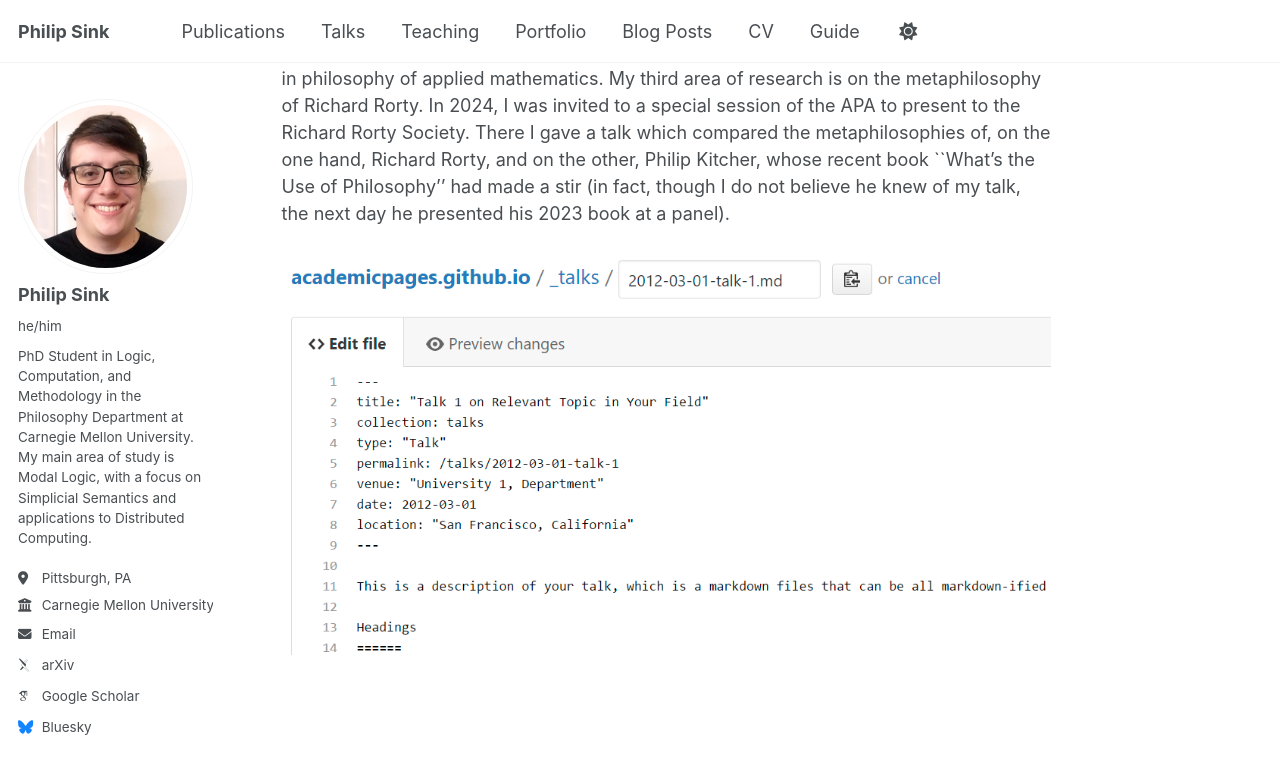
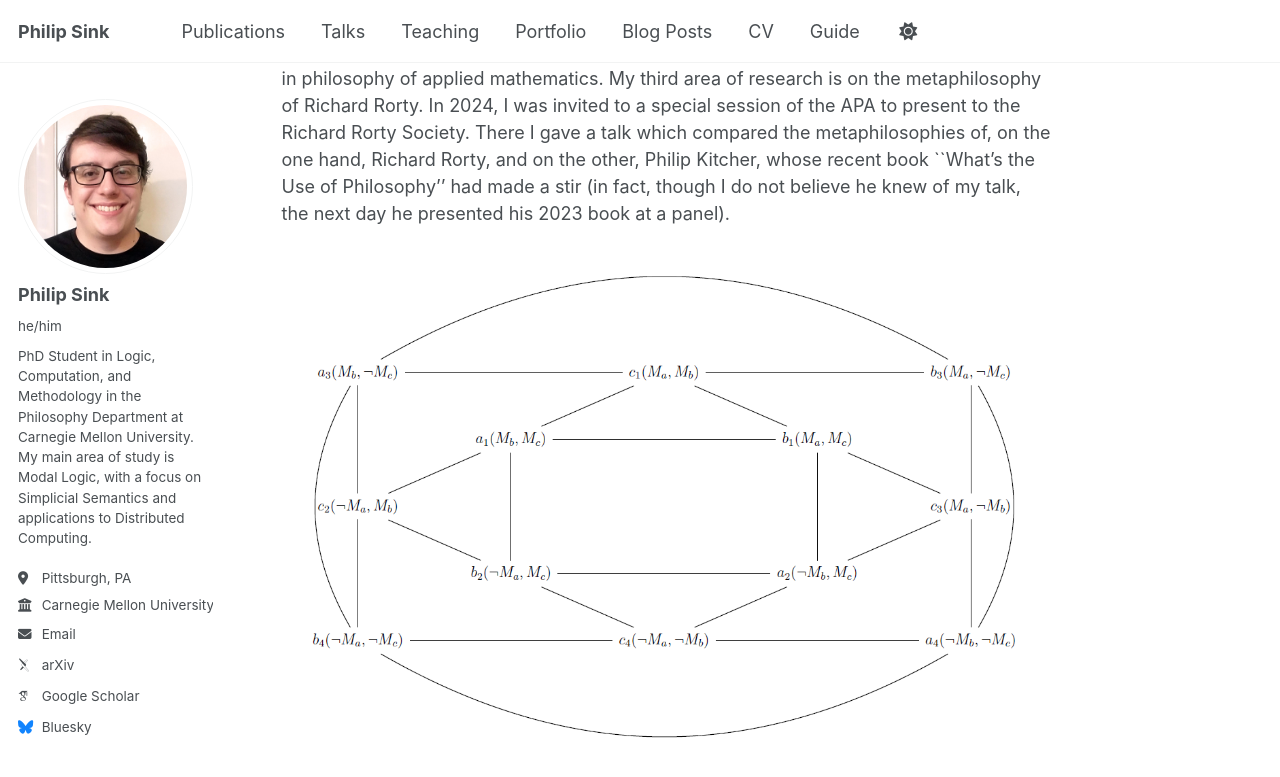
Before and after one commit to Philip-Sink/Philip-Sink.github.io, a Jekyll site: the page built from _pages/about.md, in a window 1280 px wide and 900 px high, scrolled down 505 px. Shown: the top 777 px of the window. Built offline with Jekyll 4.4.1, drawn with Linux system fonts in a browser that asks for light colours; some web fonts are replaced; a script that is not in the unit is left out.

Commit message:
Update about.md

```diff
--- a/_pages/about.md
+++ b/_pages/about.md
@@ -11,4 +11,4 @@ Hello! My name is Philip Sink, and I am a PhD Student in the Philosophy Departme
 
 My second area of research is an exploration of the work of Alan Turing that draws heavily from and has been guided by Wilfried Sieg's interpretation of Turing. This work is also joint with a PhD student at the university of Pittsburgh named Stephen Perry, who specializes in philosophy of applied mathematics. My third area of research is on the metaphilosophy of Richard Rorty. In 2024, I was invited to a special session of the APA to present to the Richard Rorty Society. There I gave a talk which compared the metaphilosophies of, on the one hand, Richard Rorty, and on the other, Philip Kitcher, whose recent book ``What's the Use of Philosophy'' had made a stir (in fact, though I do not believe he knew of my talk, the next day he presented his 2023 book at a panel).
 
-![Simplicial Muddy Children](/images/editing-talk.png)
+![Simplicial Muddy Children](/images/Muddy Children.png)
```
